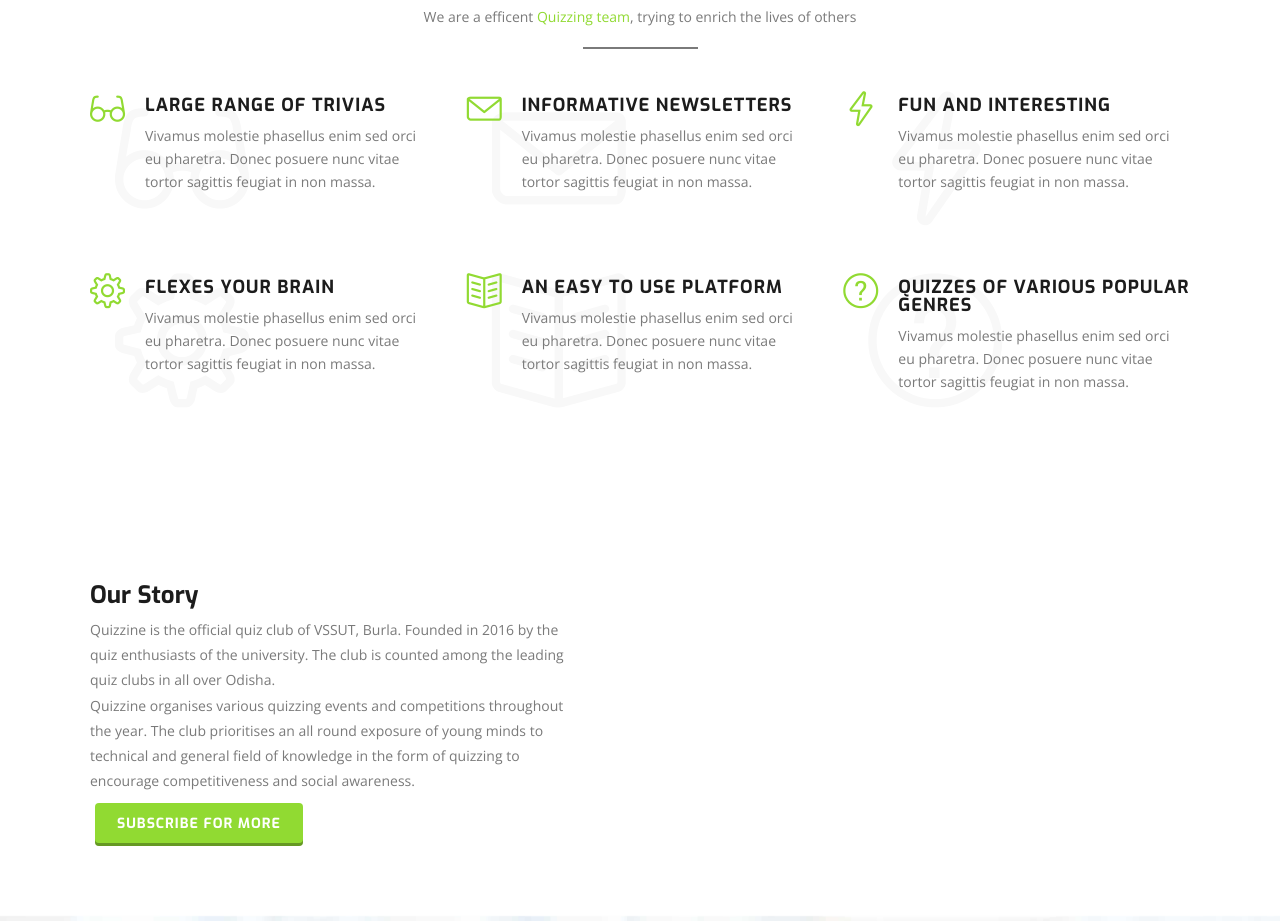
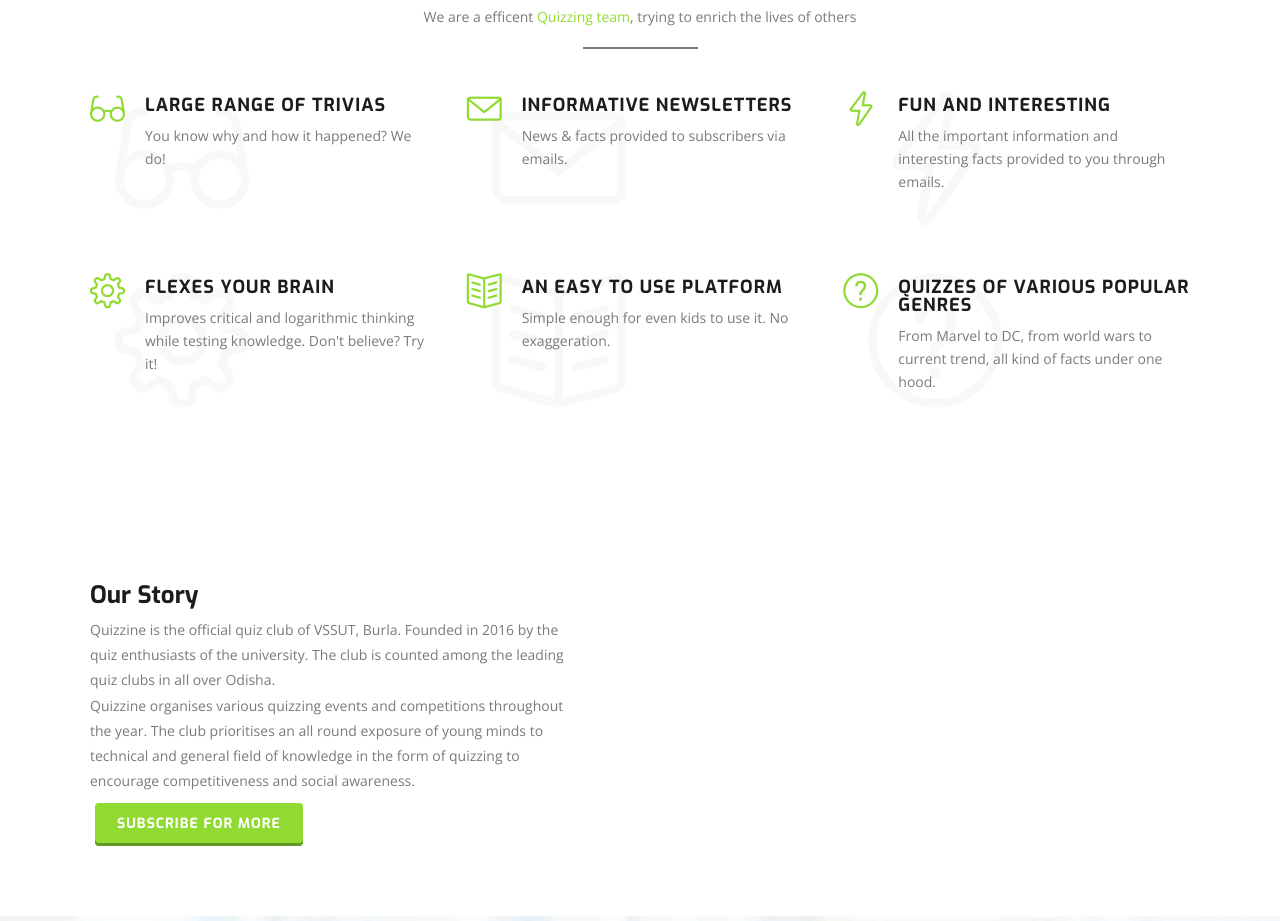
Before and after one commit to RUDRAMADHABA/Quizzine-Website, a plain HTML site: page index.html in a window 1280 px wide. Shown: the part 943-1864 px from the top of the page. Drawn offline with nearby package versions, Linux system fonts and the light colour scheme; some packages are replaced by stand-ins of ours; files whose address does not match are found by name.

Commit message:
Update index.html

```diff
--- a/index.html
+++ b/index.html
@@ -299,7 +299,7 @@
                </div>
                <div class="feature-info">
                   <h4>large range of trivias </h4>
-                  <p class="feature-description">Vivamus molestie phasellus enim sed orci eu pharetra. Donec posuere nunc vitae tortor sagittis feugiat in non massa.</p>
+                  <p class="feature-description">You know why and how it happened? We do!</p>
                </div>
             </div>
             <div class="col-md-4 col-sm-12 feature-column">
@@ -309,7 +309,7 @@
                </div>
                <div class="feature-info">
                   <h4>informative newsletters</h4>
-                  <p class="feature-description">Vivamus molestie phasellus enim sed orci eu pharetra. Donec posuere nunc vitae tortor sagittis feugiat in non massa.</p>
+                  <p class="feature-description">News & facts provided to subscribers via emails.</p>
                </div>
             </div>
             <div class="col-md-4 col-sm-12 feature-column">
@@ -319,7 +319,7 @@
                </div>
                <div class="feature-info">
                   <h4>fun and interesting</h4>
-                  <p class="feature-description">Vivamus molestie phasellus enim sed orci eu pharetra. Donec posuere nunc vitae tortor sagittis feugiat in non massa.</p>
+                  <p class="feature-description"> All the important information and interesting facts provided to you through emails.</p>
                </div>
             </div>
          </div>
@@ -331,7 +331,7 @@
                </div>
                <div class="feature-info">
                   <h4>Flexes your brain</h4>
-                  <p class="feature-description">Vivamus molestie phasellus enim sed orci eu pharetra. Donec posuere nunc vitae tortor sagittis feugiat in non massa.</p>
+                  <p class="feature-description">Improves critical and logarithmic thinking while testing knowledge. Don't believe? Try it!</p>
                </div>
             </div>
             <div class="col-md-4 col-sm-12 feature-column">
@@ -341,7 +341,7 @@
                </div>
                <div class="feature-info">
                   <h4>an easy to use  platform</h4>
-                  <p class="feature-description">Vivamus molestie phasellus enim sed orci eu pharetra. Donec posuere nunc vitae tortor sagittis feugiat in non massa.</p>
+                  <p class="feature-description">Simple enough for even kids to use it. No exaggeration.</p>
                </div>
             </div>
             <div class="col-md-4 col-sm-12 feature-column">
@@ -351,7 +351,7 @@
                </div>
                <div class="feature-info">
                   <h4>quizzes of various popular genres </h4>
-                  <p class="feature-description">Vivamus molestie phasellus enim sed orci eu pharetra. Donec posuere nunc vitae tortor sagittis feugiat in non massa.</p>
+                  <p class="feature-description">From Marvel to DC, from world wars to current trend, all kind of facts under one hood.</p>
                </div>
             </div>
          </div>
```
